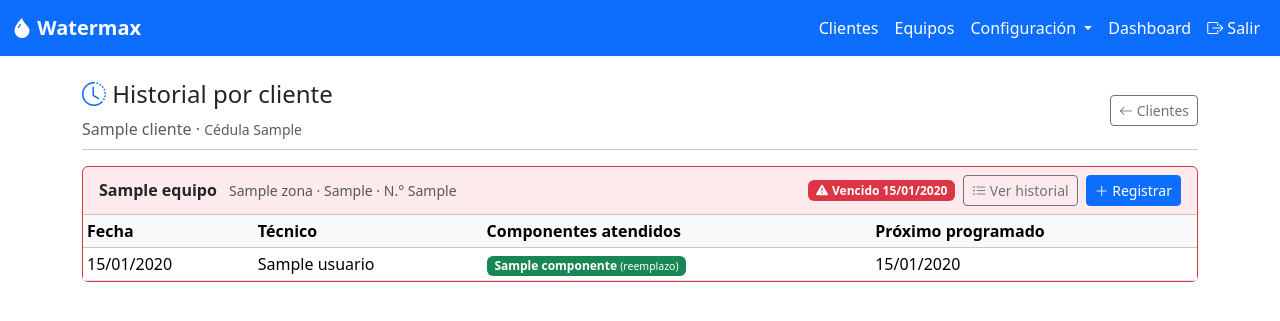
After one commit to davadord/watermax, a Flask app: page /maintenance/cliente/1 in a window 1280 px wide. The commit adds this page. Shown: the top 321 px of the page. Run offline with Flask 3, Linux system fonts and the light colour scheme; a user stored in the database is signed in; tables that the repository leaves empty hold one stand-in row (values such as "Sample post").

Commit message:
Sprint 2 #9: historial de mantenimientos por cliente con vencimientos destacados

```diff
--- a/app/blueprints/maintenance.py
+++ b/app/blueprints/maintenance.py
@@ -2,11 +2,12 @@ from flask import Blueprint, render_template, redirect, url_for, flash, request
 from flask_login import login_required, current_user
 from datetime import date
 from sqlalchemy import select
-from sqlalchemy.orm import selectinload
+from sqlalchemy.orm import selectinload, joinedload
 
 from app import db
 from app.models.maintenance import Mantenimiento, DetalleMantenimiento
 from app.models.equipment import EquipoInstalado
+from app.models.client import Cliente
 from app.services.prediction_service import calcular_proximo_componente
 from app.utils.decorators import role_required
 
@@ -81,6 +82,38 @@ def nuevo_mantenimiento(equipo_id):
     )
 
 
+@maintenance_bp.route("/cliente/<int:cliente_id>")
+@login_required
+@role_required(*_all_roles)
+def historial_cliente(cliente_id):
+    cliente = db.get_or_404(Cliente, cliente_id)
+    equipos = (
+        db.session.execute(
+            select(EquipoInstalado)
+            .where(EquipoInstalado.cliente_id == cliente_id)
+            .options(
+                joinedload(EquipoInstalado.tipo_equipo),
+                joinedload(EquipoInstalado.zona),
+                joinedload(EquipoInstalado.mantenimientos)
+                .selectinload(Mantenimiento.detalles)
+                .selectinload(DetalleMantenimiento.componente),
+                joinedload(EquipoInstalado.mantenimientos)
+                .selectinload(Mantenimiento.tecnico),
+            )
+        )
+        .unique()
+        .scalars()
+        .all()
+    )
+    hoy = date.today()
+    return render_template(
+        "maintenance/cliente.html",
+        cliente=cliente,
+        equipos=equipos,
+        hoy=hoy,
+    )
+
+
 @maintenance_bp.route("/equipo/<int:equipo_id>")
 @login_required
 @role_required(*_all_roles)
--- a/app/services/prediction_service.py
+++ b/app/services/prediction_service.py
@@ -65,7 +65,7 @@ def calcular_vencimientos(equipo):
 
         if dias_restantes < 0:
             urgencia = URGENCIA_VENCIDO
-        elif dias_restantes <= 7:
+        elif dias_restantes <= 15:
             urgencia = URGENCIA_PROXIMO
         else:
             urgencia = URGENCIA_EN_PLAZO
--- a/app/templates/admin/clientes.html
+++ b/app/templates/admin/clientes.html
@@ -43,6 +43,9 @@
         <td>{{ cliente.telefono or '—' }}</td>
         <td>{{ cliente.direccion or '—' }}</td>
         <td class="text-end">
+          <a href="{{ url_for('maintenance.historial_cliente', cliente_id=cliente.id) }}" class="btn btn-outline-primary btn-sm" title="Historial">
+            <i class="bi bi-clock-history"></i>
+          </a>
           <a href="{{ url_for('admin.editar_cliente', id=cliente.id) }}" class="btn btn-outline-secondary btn-sm">
             <i class="bi bi-pencil"></i>
           </a>
--- /dev/null
+++ b/app/templates/maintenance/cliente.html
@@ -0,0 +1,111 @@
+{% extends "base.html" %}
+{% block title %}Historial — {{ cliente.nombre }} — Watermax{% endblock %}
+{% block content %}
+<div class="d-flex justify-content-between align-items-center mb-1">
+  <div>
+    <h4><i class="bi bi-clock-history text-primary"></i> Historial por cliente</h4>
+    <p class="text-muted mb-0">
+      {{ cliente.nombre }} · <span class="small">{{ cliente.tipo_identificador }} {{ cliente.identificador }}</span>
+    </p>
+  </div>
+  <a href="{{ url_for('admin.clientes') }}" class="btn btn-outline-secondary btn-sm">
+    <i class="bi bi-arrow-left"></i> Clientes
+  </a>
+</div>
+
+<hr class="mt-2 mb-3">
+
+{% if not equipos %}
+<div class="text-center text-muted py-5">
+  <i class="bi bi-inbox fs-2 d-block mb-2"></i>
+  Este cliente no tiene equipos instalados.
+</div>
+{% else %}
+{% for equipo in equipos %}
+{% set mantenimientos = equipo.mantenimientos | sort(attribute='fecha', reverse=True) %}
+{% set vencimientos = [] %}
+{% for m in mantenimientos %}
+  {% for d in m.detalles %}
+    {% if d.proximo_mantenimiento %}
+      {% set _ = vencimientos.append(d.proximo_mantenimiento) %}
+    {% endif %}
+  {% endfor %}
+{% endfor %}
+{% set proximo = (vencimientos | min) if vencimientos else none %}
+{% set vencido = proximo and proximo < hoy %}
+{% set por_vencer = proximo and not vencido and (proximo - hoy).days <= 15 %}
+
+<div class="card mb-3 {% if vencido %}border-danger{% elif por_vencer %}border-warning{% endif %}">
+  <div class="card-header d-flex justify-content-between align-items-center
+    {% if vencido %}bg-danger bg-opacity-10{% elif por_vencer %}bg-warning bg-opacity-10{% endif %}">
+    <div>
+      <strong>{{ equipo.tipo_equipo.nombre }}</strong>
+      <span class="text-muted ms-2 small">{{ equipo.zona.nombre }}{% if equipo.sector %} · {{ equipo.sector }}{% endif %}{% if equipo.numero_serie %} · N.° {{ equipo.numero_serie }}{% endif %}</span>
+    </div>
+    <div class="d-flex align-items-center gap-2">
+      {% if vencido %}
+      <span class="badge bg-danger"><i class="bi bi-exclamation-triangle-fill me-1"></i>Vencido {{ proximo.strftime('%d/%m/%Y') }}</span>
+      {% elif por_vencer %}
+      <span class="badge bg-warning text-dark"><i class="bi bi-clock-fill me-1"></i>Vence {{ proximo.strftime('%d/%m/%Y') }}</span>
+      {% elif proximo %}
+      <span class="badge bg-success"><i class="bi bi-check-circle-fill me-1"></i>Próximo {{ proximo.strftime('%d/%m/%Y') }}</span>
+      {% endif %}
+      <a href="{{ url_for('maintenance.historial_equipo', equipo_id=equipo.id) }}" class="btn btn-outline-secondary btn-sm">
+        <i class="bi bi-list-ul"></i> Ver historial
+      </a>
+      <a href="{{ url_for('maintenance.nuevo_mantenimiento', equipo_id=equipo.id) }}" class="btn btn-primary btn-sm">
+        <i class="bi bi-plus-lg"></i> Registrar
+      </a>
+    </div>
+  </div>
+
+  {% if mantenimientos %}
+  <div class="table-responsive">
+    <table class="table table-hover table-sm align-middle mb-0">
+      <thead class="table-light">
+        <tr>
+          <th>Fecha</th>
+          <th>Técnico</th>
+          <th>Componentes atendidos</th>
+          <th>Próximo programado</th>
+        </tr>
+      </thead>
+      <tbody>
+        {% for mant in mantenimientos[:5] %}
+        <tr>
+          <td class="text-nowrap">{{ mant.fecha.strftime('%d/%m/%Y') }}</td>
+          <td>{{ mant.tecnico.nombre }}</td>
+          <td>
+            {% for d in mant.detalles %}
+            <span class="badge me-1
+              {% if d.accion == 'reemplazo' %}bg-success
+              {% elif d.accion == 'limpieza' %}bg-info text-dark
+              {% else %}bg-secondary{% endif %}">
+              {{ d.componente.nombre }} <small class="fw-normal">({{ d.accion }})</small>
+            </span>
+            {% endfor %}
+          </td>
+          <td class="text-nowrap">
+            {% set proximos = mant.detalles | selectattr('proximo_mantenimiento') | map(attribute='proximo_mantenimiento') | list %}
+            {% if proximos %}{{ (proximos | min).strftime('%d/%m/%Y') }}{% else %}—{% endif %}
+          </td>
+        </tr>
+        {% endfor %}
+      </tbody>
+    </table>
+  </div>
+  {% if mantenimientos | length > 5 %}
+  <div class="card-footer text-muted small text-center py-1">
+    Mostrando 5 de {{ mantenimientos | length }} registros.
+    <a href="{{ url_for('maintenance.historial_equipo', equipo_id=equipo.id) }}">Ver todos</a>
+  </div>
+  {% endif %}
+  {% else %}
+  <div class="card-body text-muted small text-center py-3">
+    Sin mantenimientos registrados.
+  </div>
+  {% endif %}
+</div>
+{% endfor %}
+{% endif %}
+{% endblock %}
```
